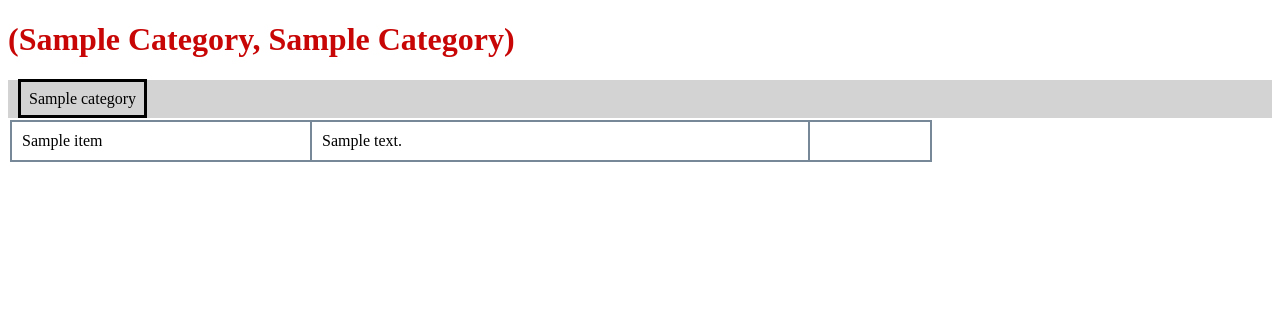
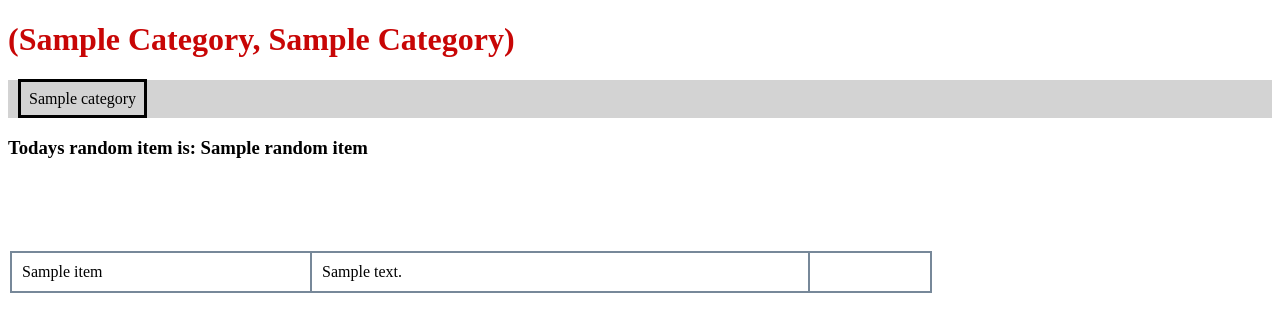
Before and after one commit to GRitchie1/Balena_ToDoList, a Flask app: template todolist/src/templates/lists.html in a window 1280 px wide. Shown: the top 332 px of the page. Run offline with Flask 2, Linux system fonts and the light colour scheme; the template is opened without the code that fills it: most values are stand-ins (such as "Sample title", 1, 10 or a date in 2020).

Commit message:
Add Random item function

```diff
--- a/todolist/src/main.py
+++ b/todolist/src/main.py
@@ -1,5 +1,6 @@
 from flask import Flask, render_template, request, redirect, url_for
 from list_items import List_Items
+import random
 
 app = Flask('__name__')
 app.config['SECRET_KEY'] = 'SECRET_PROJECT'
@@ -7,6 +8,7 @@ app.config['SECRET_KEY'] = 'SECRET_PROJECT'
 
 lists= List_Items()
 categories = {"todo":"To Do","complete":"Complete",}
+random_item = []
 
 COMP_ACTION = "Y"
 UNCOMP_ACTION = "X"
@@ -18,8 +20,16 @@ def toDo():
   return render_template("index.html", name=name, categories = categories)
 
 
+@app.route("/<category>/<int:rand>", methods=["GET"])
+def get_random(category,rand=0):
+    list_items = lists.get_list_by_category(category)
+    if rand == 1:
+        global random_item
+        random_item = random.choice(list_items)
+    return redirect(url_for("items",category=category))
+
 @app.route("/<category>", methods=["GET", "POST"])
-def locations(category):
+def items(category):
   list_items = lists.get_list_by_category(category)
 
   if request.method == "POST":
@@ -32,7 +42,9 @@ def locations(category):
     elif action == UNCOMP_ACTION:
       lists.uncomplete(name)
 
-  return render_template("lists.html",category=category, categories=categories,list_items=list_items)
+
+  return render_template("lists.html",category=category, categories=categories,list_items=list_items,random_item=random_item)
+
 
 
 if __name__ == '__main__':
--- a/todolist/src/templates/lists.html
+++ b/todolist/src/templates/lists.html
@@ -2,7 +2,7 @@
 
 {% block content %}
 
-<h1>{{categories[category] | title}}</h1>
+<h1>{{categories[category] | title}} </h1>
 
 <div class="navbar">
 
@@ -12,6 +12,12 @@
   {% endfor %}
 
   </div>
+
+  <div>
+    <h3>Todays random item is: {{random_item.name}}</h3>
+
+  </div>
+    <br><br><br><br>
   <table id= itemtable>
     <colgroup>
       <col style="width: 20%">
```
Also changed, not shown: todolist/src/templates/index.html (line endings or trailing spaces).
